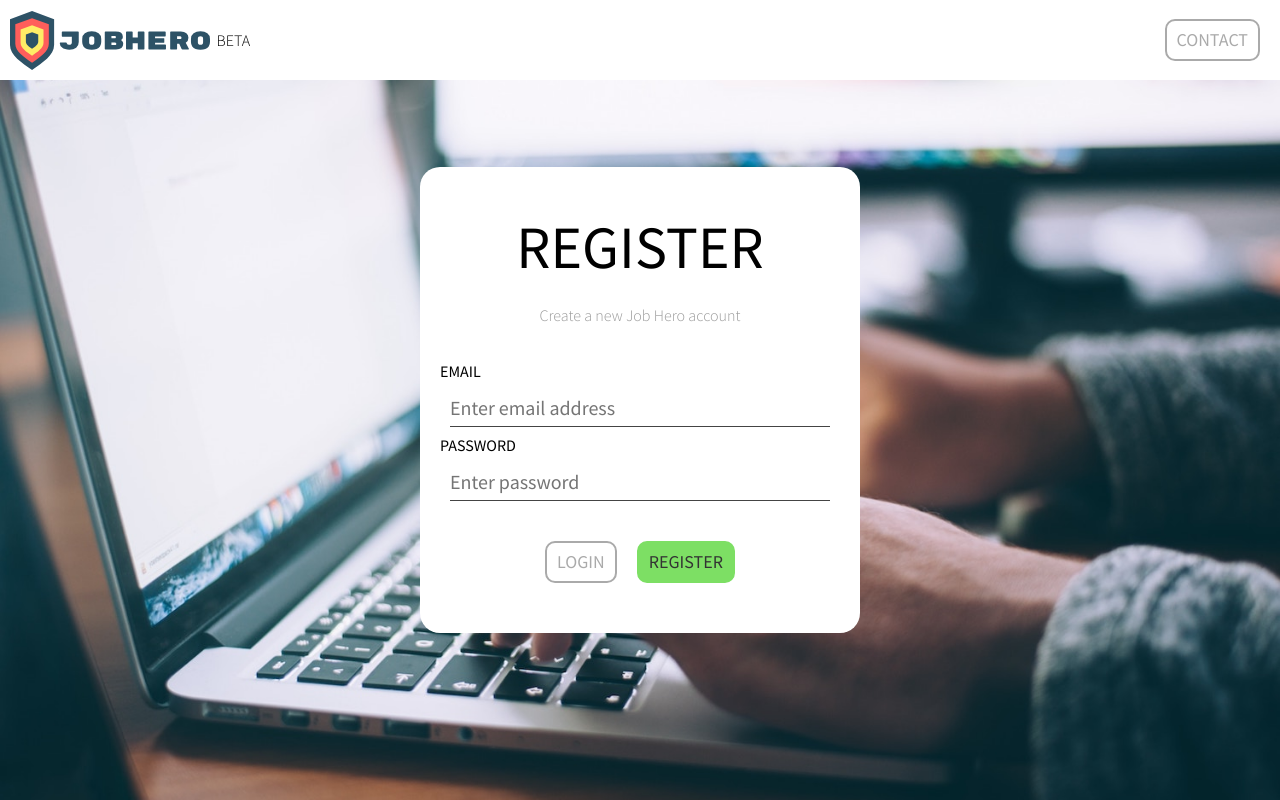
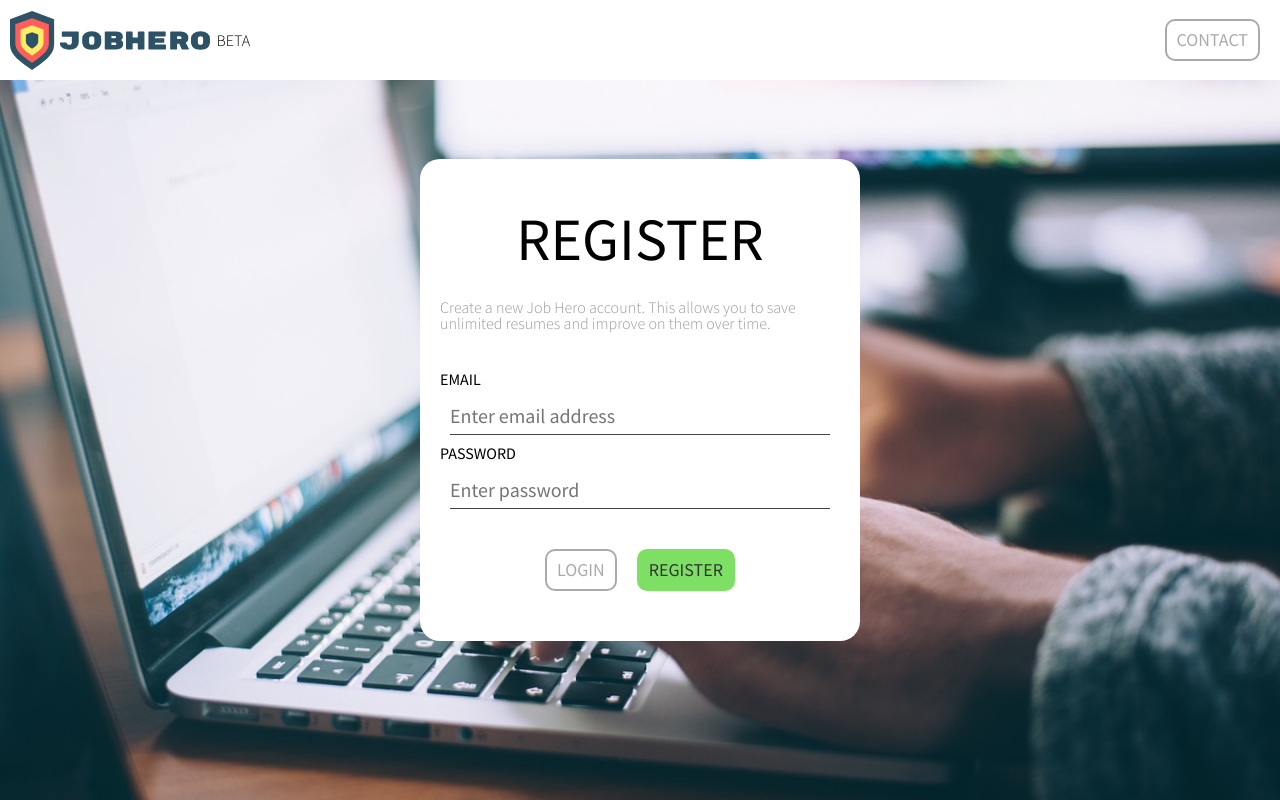
Before and after one commit to vfulco/app.jobhero.org, a React (Create React App) app: page /register in a window 1280 px wide. Built offline with nearby package versions, Linux system fonts and the light colour scheme.

Commit message:
adding more detail to registration page so visitors understand why they need to create an account

```diff
--- a/src/components/forms/register-user.js
+++ b/src/components/forms/register-user.js
@@ -51,7 +51,7 @@ class RegisterUser extends React.Component {
             REGISTER
           </h1>
           <p className="jh-edit-form-details">
-            Create a new Job Hero account
+            Create a new Job Hero account. This allows you to save unlimited resumes and improve on them over time.
           </p>
           <div className="jh-form-group">
             <label>
```
